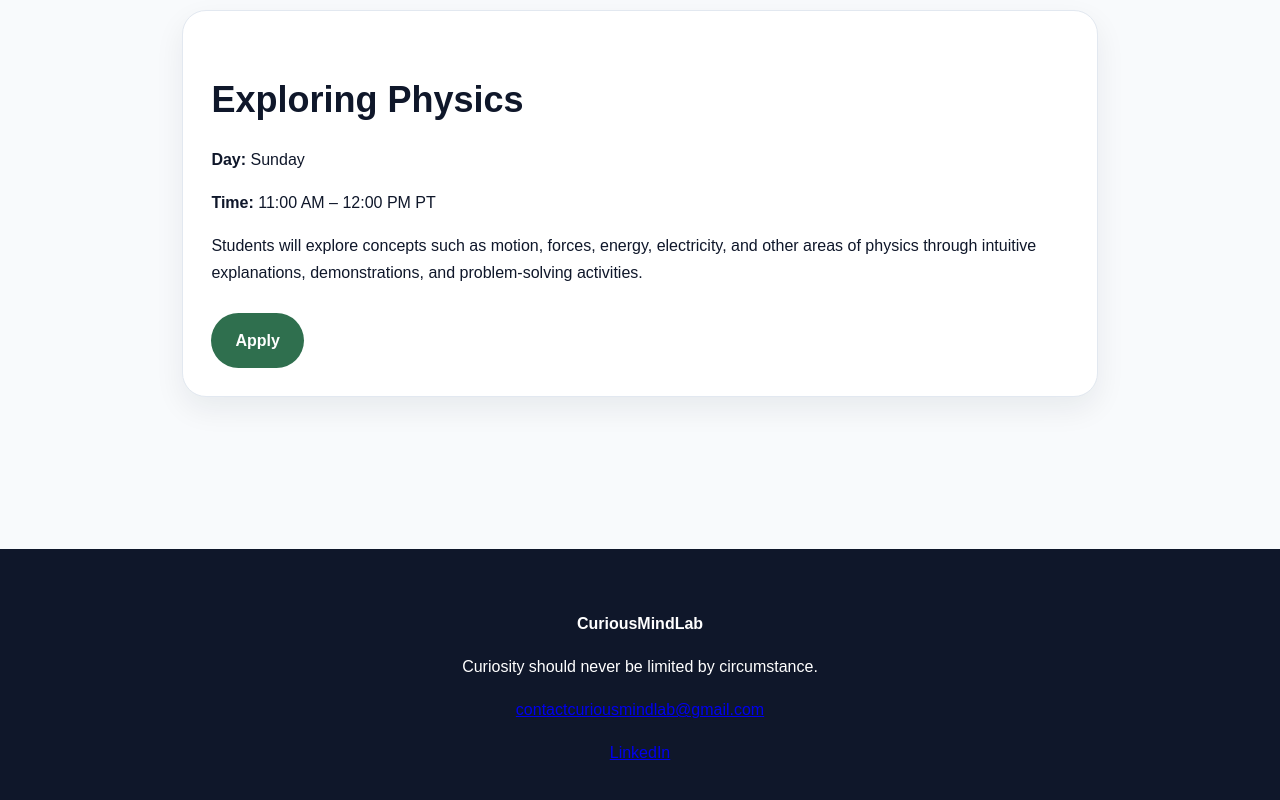
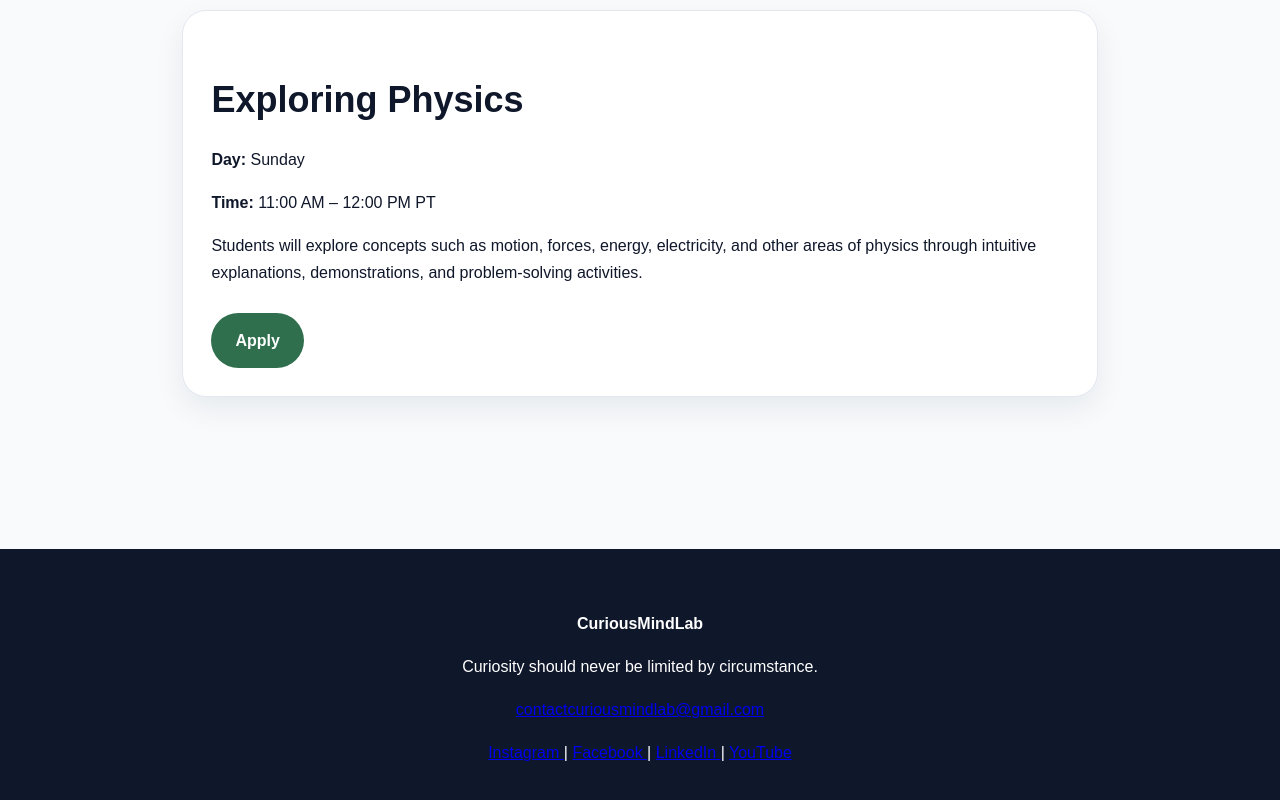
Before and after one commit to mittalishaan/curiousmindlab, a plain HTML site: page schedule.html in a window 1280 px wide. Shown: the part 2421-3221 px from the top of the page. Drawn offline with Linux system fonts and the light colour scheme.

Commit message:
Add social media links to footer in schedule.html

```diff
--- a/schedule.html
+++ b/schedule.html
@@ -117,19 +117,46 @@
 
 <footer>
   <p><strong>CuriousMindLab</strong></p>
+
   <p>Curiosity should never be limited by circumstance.</p>
+
   <p>
     <a href="mailto:contactcuriousmindlab@gmail.com">
       contactcuriousmindlab@gmail.com
     </a>
   </p>
+
   <p>
+    <a
+      href="https://www.instagram.com/contactcuriousmindlab/"
+      target="_blank"
+      rel="noopener noreferrer"
+    >
+      Instagram
+    </a>
+    |
+    <a
+      href="https://www.facebook.com/CuriousMindLab.org/"
+      target="_blank"
+      rel="noopener noreferrer"
+    >
+      Facebook
+    </a>
+    |
     <a
       href="https://www.linkedin.com/company/curiousmindlab/"
       target="_blank"
       rel="noopener noreferrer"
     >
       LinkedIn
+    </a>
+    |
+    <a
+      href="https://www.youtube.com/@CuriousMindLabOrg"
+      target="_blank"
+      rel="noopener noreferrer"
+    >
+      YouTube
     </a>
   </p>
 </footer>
```
